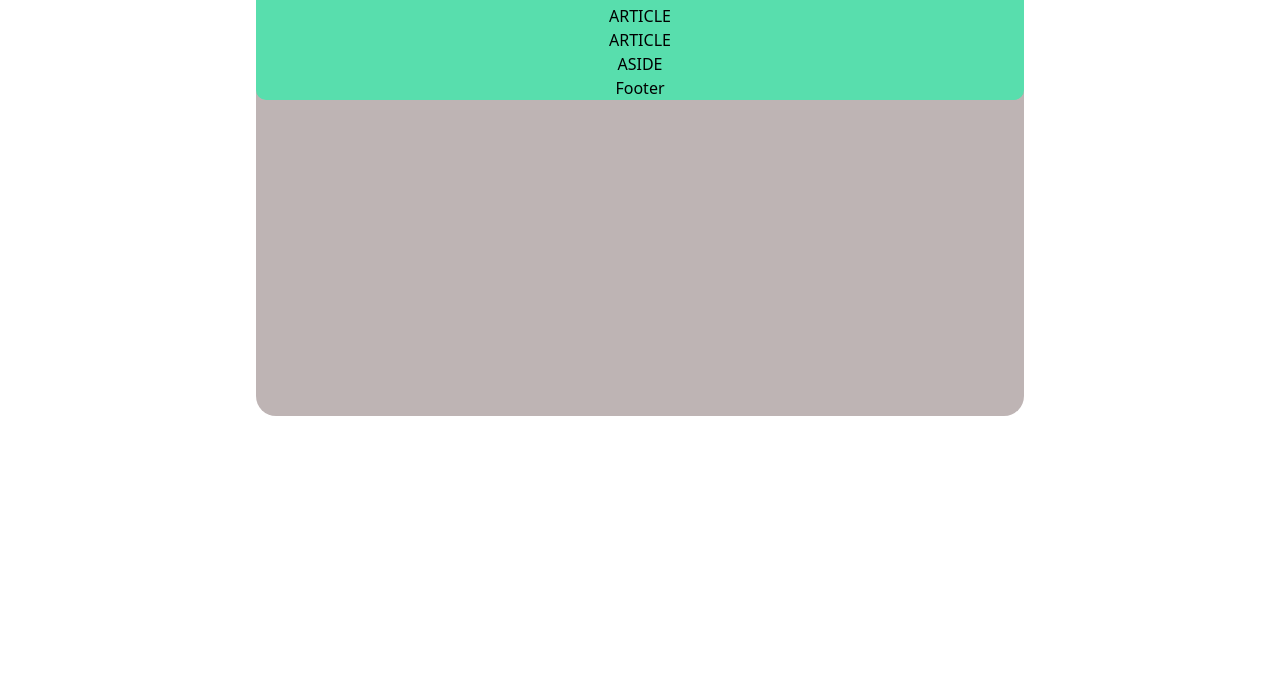
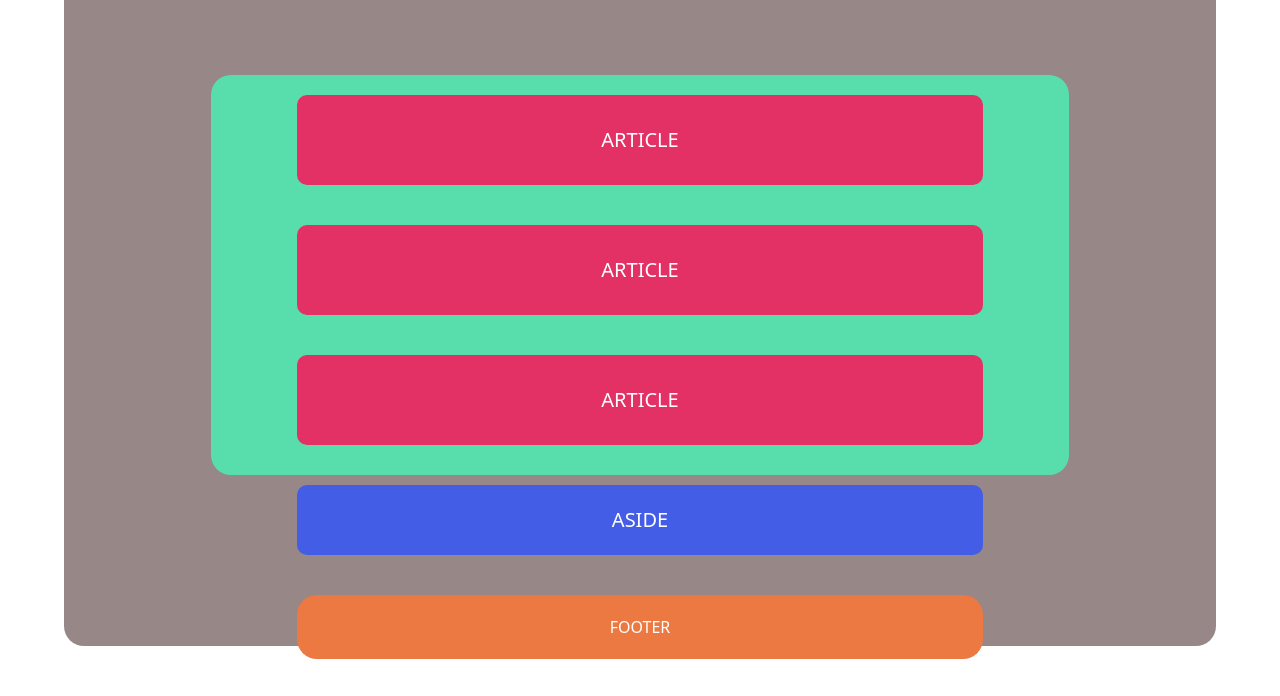
Before and after one commit to StephanieJones1015/practiceRepo, a plain HTML site: page index.html in a window 1280 px wide. Shown: the part 404-1100 px from the top of the page. Before the commit the page ends 840 px from the top, so only its background shows below. Drawn offline with Linux system fonts and the light colour scheme.

Commit message:
made changes to css and changed footer to all caps

```diff
--- a/css/style.css
+++ b/css/style.css
@@ -1,45 +1,65 @@
 .container {
     display: flex;
     flex-direction: column;
+    justify-content: center;
     align-items: center;
-    justify-content: center;
-    height: 100vh;
-    width: 60%;
-    margin: 20px auto;
-    background-color: #beb4b4;
-    border-radius: 20px
-
+    background-color: #978787;
+    padding: 40px;
+    margin: 50px auto;
+    width: 90%;
+    height: 1000px;
+    border-radius: 20px;
+    justify-content: space-evenly;
 
 }
 .header {
-    font-display: large;
-    background-color: rgb(169, 31, 100)
     color: white;
-
+    background-color: rgb(169, 31, 100);
+    border-radius: 20px;
+    text-align: center;
+    padding: 20px;
+    margin: 20px auto;
+    width: 80%;
 }
 .section {
     display: flex;
     flex-direction: column;
+    justify-content: space-between;
+    width: 80%;
     align-items: center;
-    justify-content: center;
-    width: 100%;
     background-color: #58dead;
-    border-radius: 10px;
+    border-radius: 20px;
+    height: 400px;
 }
-.article {
-    color:white
+.article{
+    width:80%;
+    color: white;
     font-size: 20px;
     border-radius: 10px;
     background-color: #e33166;
+    padding: 30px;
+    margin: 20px auto;
+    text-align: center;
 }
-.asdide {
+.aside {
+
     color: white;
     font-size: 20px;
     border-radius: 10px;
-    background-color:#425bec;
+    background-color:#445de7;
+    text-align: center;
+    padding: 20px;
+    margin: 20px auto;
+    width: 80%;
 }
 .footer {
-    color:white
-    background-color: #eb7941 ;
-    border-radius: 10px;
+
+    color: white;
+    background-color: #eb7941;
+    border-radius: 20px;
+    text-align: center;
+    padding:20px;
+    margin: 20px auto;
+    width: 80%;
+
 }
--- a/index.html
+++ b/index.html
@@ -11,11 +11,11 @@
     <div class="container">
     <h1 class="header">HEADER</h1>
     <section class="section">
-        <article class="header">ARTICLE</article>
-        <article class="sidebar">ARTICLE</article>
-        <article class="sidebar">ARTICLE</article>
+        <article class="article">ARTICLE</article>
+        <article class="article">ARTICLE</article>
+        <article class="article">ARTICLE</article>
         <aside class = "aside">ASIDE</aside>
-        <footer class="footer">Footer</footer>
+        <footer class="footer">FOOTER</footer>
     </section>
     </div>
 
```
